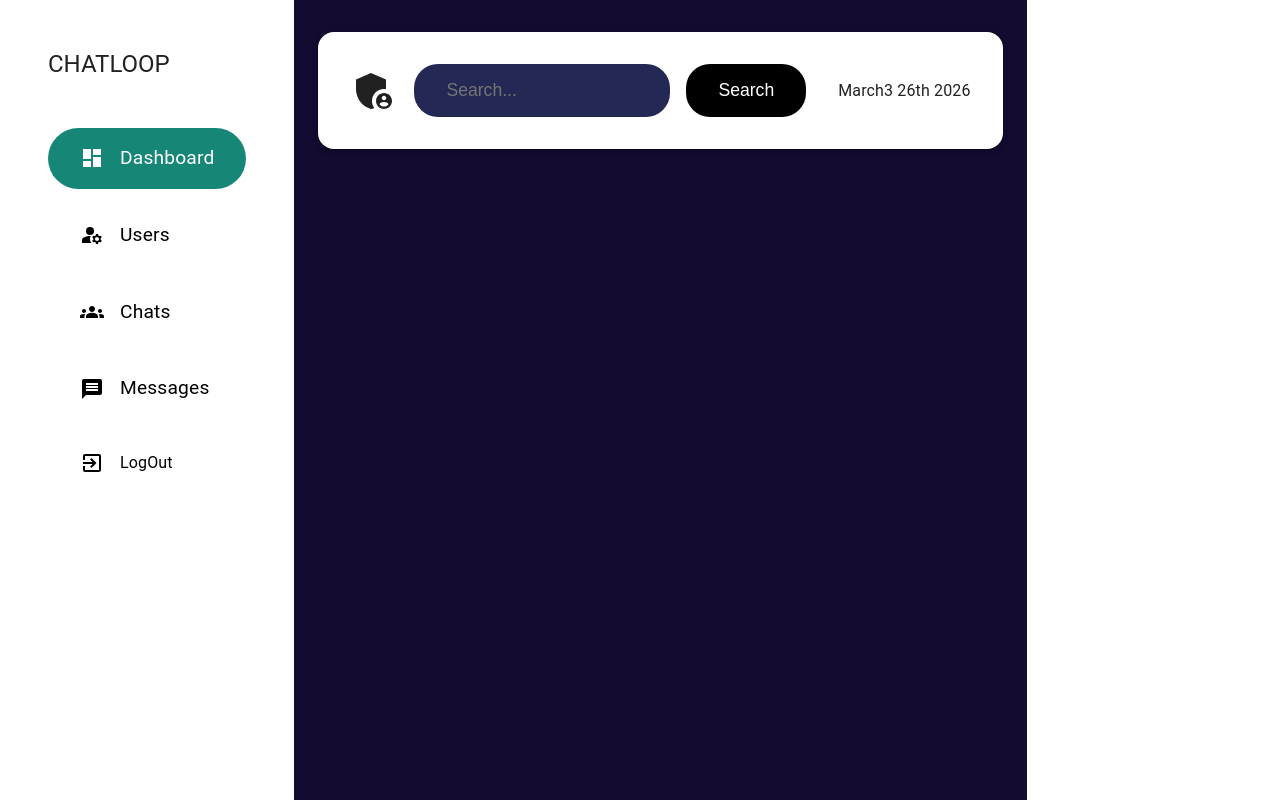
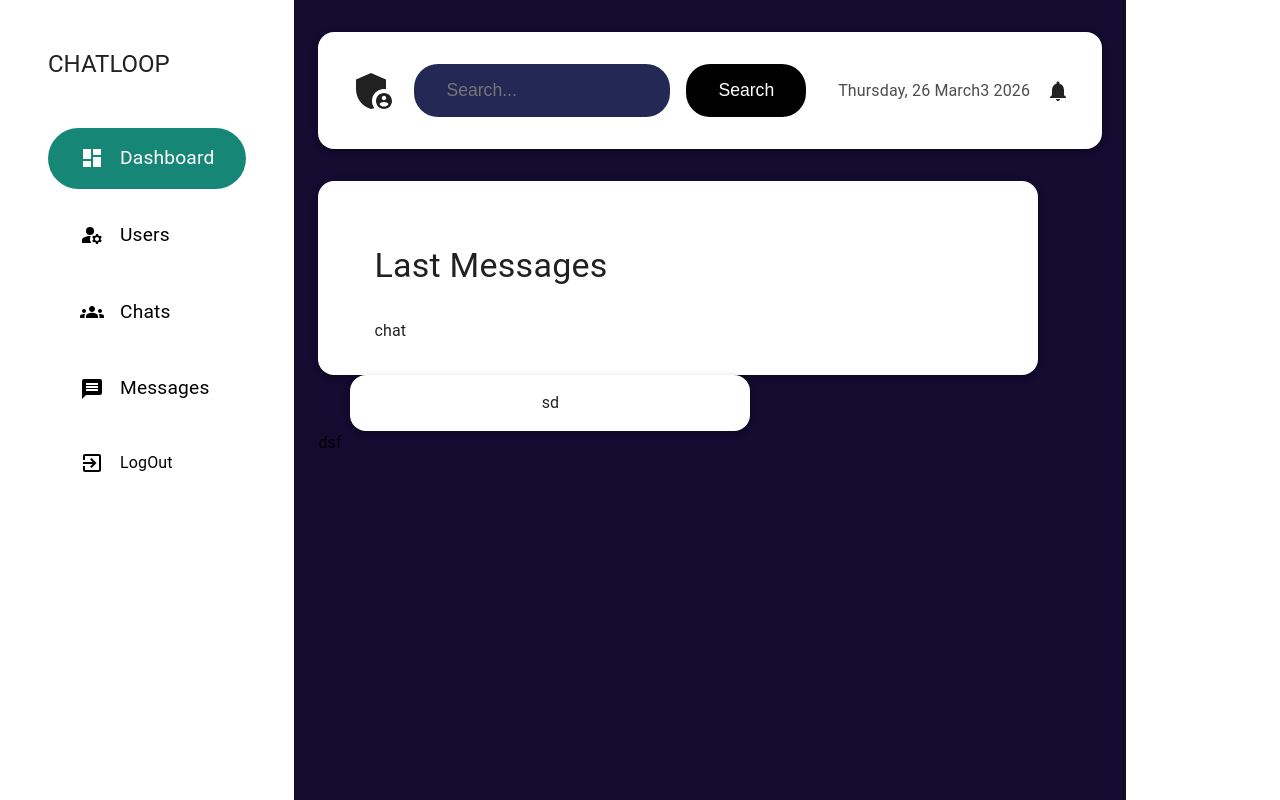
Before and after one commit to Shivyy247/chatloop, a React (Vite) app in the folder client/: page /admin/dashboard in a window 1280 px wide. Built offline with nearby package versions, Linux system fonts and the light colour scheme.

Commit message:
feat: update Dashboard layout with new widgets and enhance SearchField styling

```diff
--- a/client/src/components/styles/StyledComponents.jsx
+++ b/client/src/components/styles/StyledComponents.jsx
@@ -43,7 +43,7 @@ border: none;
 outline: none;
 border-radius: 1.5rem;
 background-color: #242854;
-color: black;
+color: white;
 font-size: 1.1rem;
 `
 
--- a/client/src/pages/admin/Dashboard.jsx
+++ b/client/src/pages/admin/Dashboard.jsx
@@ -1,7 +1,10 @@
 import React from 'react'
 import AdminLayout from '../../components/layout/AdminLayout'
 import { Box, Container, Paper, Stack, Typography } from '@mui/material'
-import { AdminPanelSettings as AdminPanelSettingsIcon } from "@mui/icons-material";
+import {
+  AdminPanelSettings as AdminPanelSettingsIcon,
+  Notifications as NotificationsIcon,
+} from "@mui/icons-material";
 import moment from 'moment'
 import { CurveButton, SearchField  } from '../../components/styles/StyledComponents';
 const Dashboard = () => {
@@ -23,19 +26,64 @@ const Dashboard = () => {
         <CurveButton>Search</CurveButton>
         <Box flexGrow={1} />
 
-        <Typography>
-
-
-          {moment().format("MMMMM Do YYYY")}
+        <Typography
+          display={{
+            xs: "none",
+            lg: "block"
+          }}
+          color={"rgba(0,0,0,0.7)"}
+          textAlign={"center"}
+        >
+       {moment().format("dddd, D MMMMM YYYY")}
         </Typography>
+        <NotificationsIcon/>
       </Stack>
     </Paper>
   )
+  const Widgets = <>dsf</>;
   return (
       <AdminLayout>
       <Container component={"main"} >
         {
           Appbar
+        }
+
+        <Stack
+          direction={"row"} spacing={"2rem"} flexWrap={"wrap"}
+        >
+          <Paper
+            elevation={3}
+            sx={{
+              padding: "2rem 3.5rem",
+              borderRadius: "1rem",
+              width: "100%",
+              maxWidth: "45rem",
+            }}
+          >
+            <Typography margin={"2rem 0"} variant='h4' >
+              {" "}
+              Last Messages
+            </Typography>
+            {"chat"}
+          </Paper>
+          <Paper
+            elevation={3}
+            sx={{
+              padding: "1rem",
+              borderRadius: "1rem",
+              display: "flex",
+              justifyContent: "center",
+              alignItems: "center",
+              position: "relative",
+              width: "100%",
+              maxWidth: "25rem"
+            }}
+          >
+            sd
+          </Paper>
+        </Stack>
+        {
+          Widgets
         }
           </Container>
     </AdminLayout>
```
